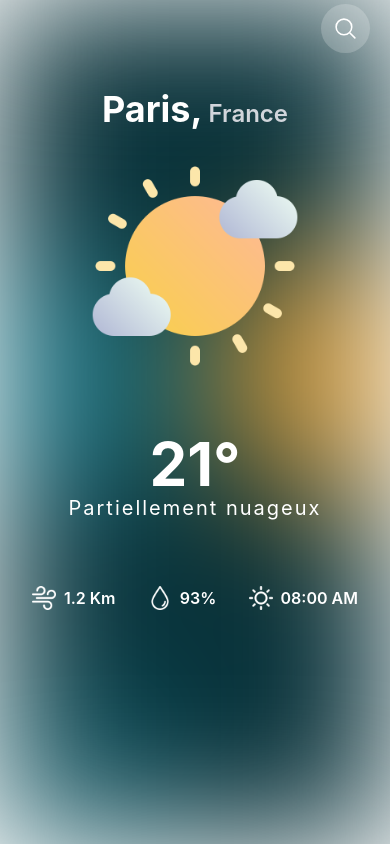
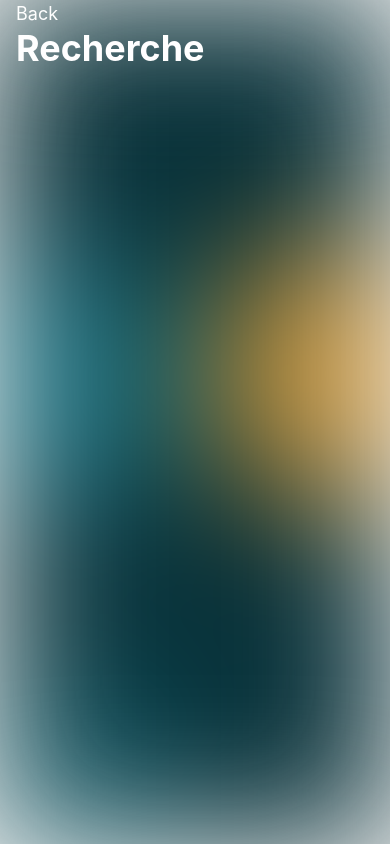
Before and after one commit to SalNk/travel-app, a React Native app: screen /Search in a window 390 px wide. Built offline with nearby package versions, Linux system fonts and the light colour scheme.

Commit message:
react-navigation

```diff
--- a/App.js
+++ b/App.js
@@ -1,10 +1,26 @@
 import { Text, View, SafeAreaView } from 'react-native';
 import { StatusBar } from 'expo-status-bar';
 
+import { NavigationContainer } from '@react-navigation/native';
+import { createNativeStackNavigator } from '@react-navigation/native-stack';
+
 import Home from './screens/Home';
+import Search from './screens/Search';
+
+const Stack = createNativeStackNavigator();
+
 export default function App() {
   return (
-    <Home/>
+    <NavigationContainer>
+      <Stack.Navigator initialRouteName='Home'
+        screenOptions={{
+          headerShown : false
+        }}
+        >
+       <Stack.Screen name="Home" component={Home} />
+       <Stack.Screen name="Search" component={Search} />
+      </Stack.Navigator>
+    </NavigationContainer>
 
   );
 }
--- a/package.json
+++ b/package.json
@@ -9,12 +9,16 @@
     "web": "expo start --web"
   },
   "dependencies": {
+    "@react-navigation/native": "^6.1.7",
+    "@react-navigation/native-stack": "^6.9.13",
     "expo": "~49.0.5",
     "expo-status-bar": "~1.6.0",
     "nativewind": "^2.0.11",
     "react": "18.2.0",
     "react-native": "0.72.3",
     "react-native-heroicons": "^3.2.0",
+    "react-native-safe-area-context": "4.6.3",
+    "react-native-screens": "~3.22.0",
     "react-native-svg": "^13.10.0"
   },
   "devDependencies": {
--- a/screens/Home.js
+++ b/screens/Home.js
@@ -1,9 +1,9 @@
-import { Text, View, SafeAreaView, Image, TouchableOpacity } from 'react-native';
+import { Text, View, SafeAreaView, Image, TouchableOpacity, Pressable } from 'react-native';
 import { StatusBar } from 'expo-status-bar';
 import {MagnifyingGlassIcon} from 'react-native-heroicons/outline'
 import { theme } from '../theme';
 
-export default function Home(){
+export default function Home({ navigation }){
     return (
         <View className="flex-1 relative">
             <StatusBar style="light" />
@@ -14,9 +14,9 @@ export default function Home(){
             <SafeAreaView className="mx-4">
                 {/* Search button */}
                 <View className="flex-row justify-end">
-                    <TouchableOpacity className=" p-3 m-1 rounded-full" style={{backgroundColor : theme.bgWhite(0.2)}}>
+                    <Pressable onPress={() => navigation.navigate('Search')} className=" p-3 m-1 rounded-full" style={{backgroundColor : theme.bgWhite(0.2)}}>
                         <MagnifyingGlassIcon size="25" color="white" />
-                    </TouchableOpacity>
+                    </Pressable>
                 </View>
 
 
--- /dev/null
+++ b/screens/Search.js
@@ -0,0 +1,25 @@
+import { StatusBar } from 'expo-status-bar';
+import { View, Text, SafeAreaView, Image, Pressable } from 'react-native';
+
+export default function Search({ navigation}){
+    return(
+        <View className="flex-1 relative">
+            <StatusBar style="light" />
+            <Image source={require('../assets/images/bg.png')}
+                blurRadius={70}
+                className="absolute w-full h-full"
+            />
+            <SafeAreaView className="mx-4">
+                <View>
+                    <Pressable onPress={() => navigation.goBack()}>
+                        <Text className="text-white text-lg">Back</Text>
+                    </Pressable>
+                    <Text className="text-white  text-4xl font-bold">
+                            Recherche
+                    </Text>
+                </View>
+            </SafeAreaView>
+
+        </View>
+    )
+}
```
Also changed, not shown: 1 other file (tests, documents, lock files or other folders).
